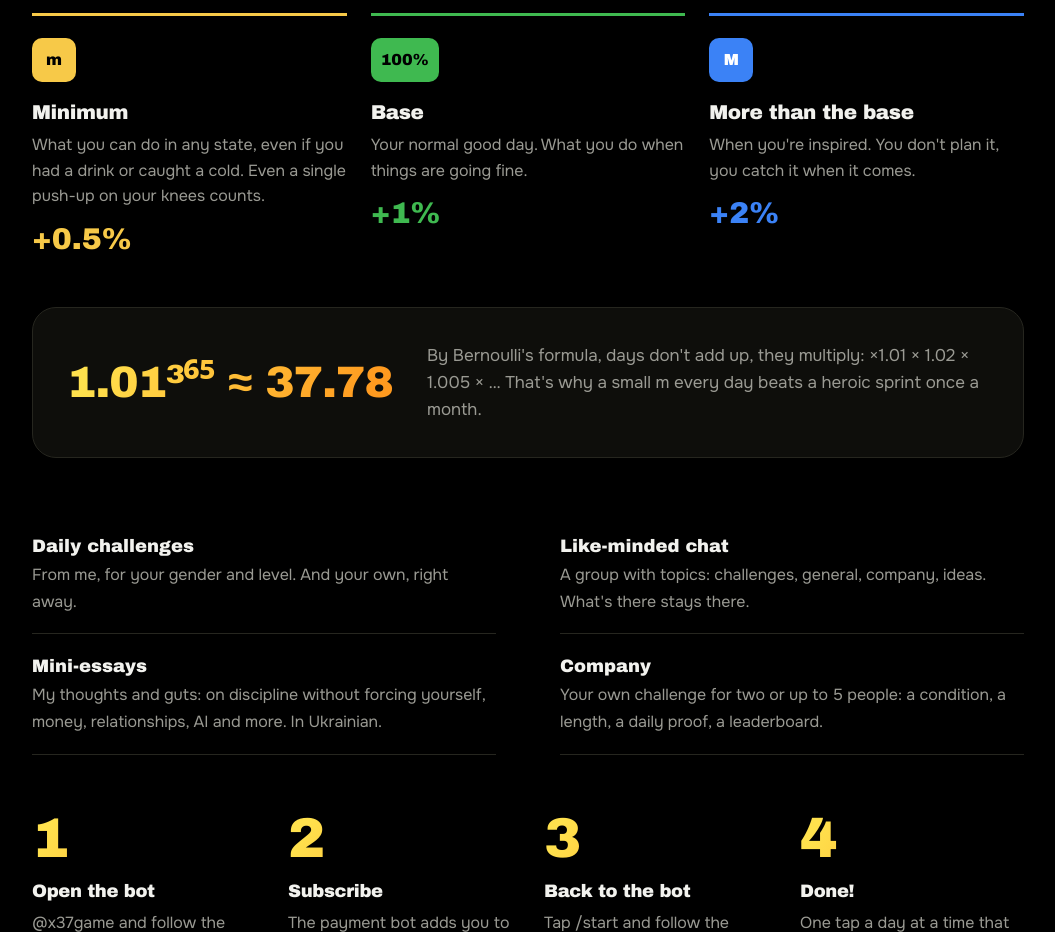
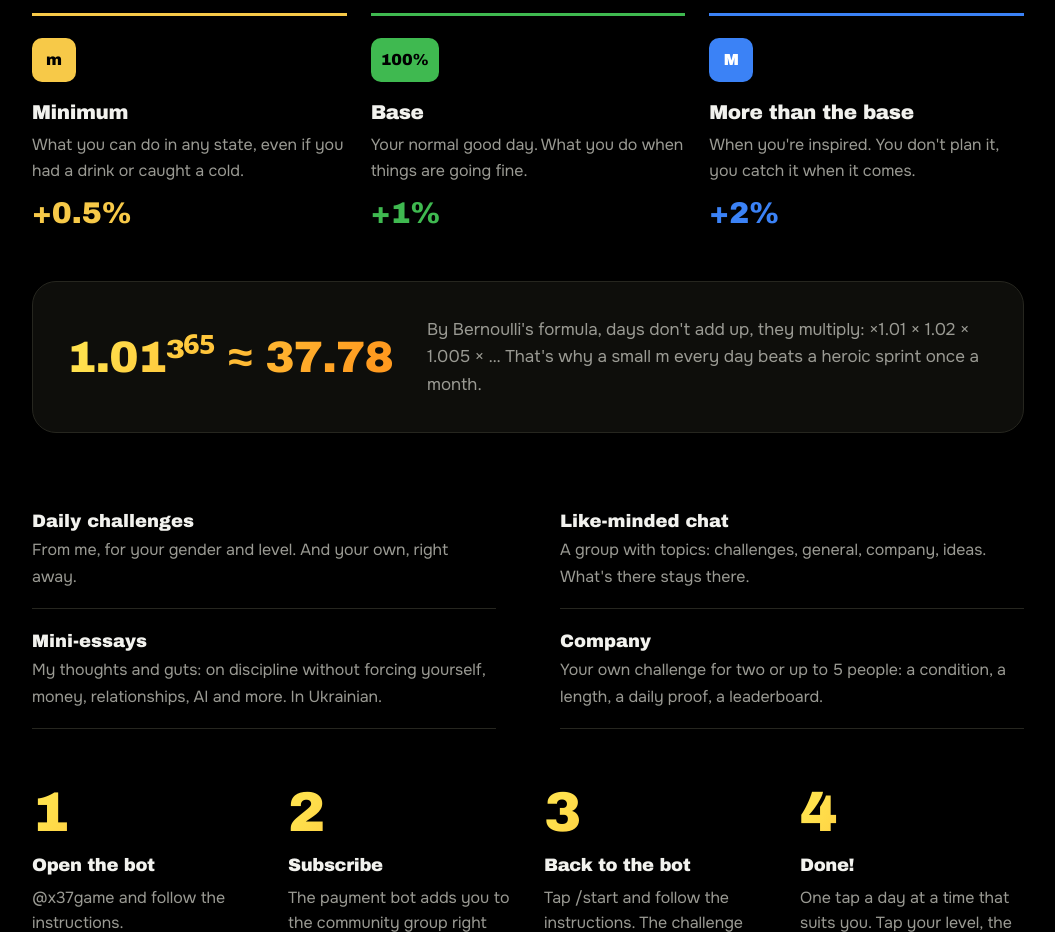
Before and after one commit to ToluOmis/x37-site, a plain HTML site: page index.html in a window 1280 px wide. Shown: the part 2480-3412 px from the top of the page, without its empty margins (112-1167 px from the left). Drawn offline with Linux system fonts and the light colour scheme; a web font is replaced by a local one.

Commit message:
Drop push-up line
Co-Authored-By: Claude Opus 5.5 <noreply@anthropic.com>
Claude-Session: https://claude.ai/code/session_017tCMnbDd2Xu9b1bTgGDKXw

```diff
--- a/index.html
+++ b/index.html
@@ -372,7 +372,7 @@ const T = {
          ["🗓","Свій челендж","одразу","Можеш іти з моїми або завести свій: назвеш його, задаси свої м і 100%, і бот рахуватиме так само."],
          ["📲","Картка дня","1 натискання","Бот надсилає її у твій час. Рахує серію, математику результату й щодня відкриває шматочок секретної картинки челенджу."],
          ["🤝","Компанія","до 5 друзів","Створюєш свій челендж і кидаєш посилання друзям. Щодня кожен підтверджує фото чи скріном, інші зараховують."]],
-    lv_m:"Мінімум", lv_m_p:"Те, що ти можеш зробити в будь-якому стані, навіть якщо випив чи застудився. Хоч одне віджимання на колінках вже рахується.",
+    lv_m:"Мінімум", lv_m_p:"Те, що ти можеш зробити в будь-якому стані, навіть якщо випив чи застудився.",
     lv_n:"База", lv_n_p:"Твій звичайний добрий день. Те, що ти робиш, коли все йде нормально.",
     lv_x:"Більше за базу", lv_x_p:"На натхненні. Не плануєш, просто ловиш, коли прийде.",
     f_p:"За формулою Бернуллі дні не додаються, а перемножуються: ×1,01 × 1,02 × 1,005 × … Тому маленька м щодня сильніша за героїчний ривок раз на місяць.",
@@ -429,7 +429,7 @@ const T = {
          ["🗓","Your own challenge","right away","Go with mine or set up your own: name it, set your m and 100%, and the bot counts it the same way."],
          ["📲","Day card","1 tap","The bot sends it at your time. It counts your streak and your math of results, and every day reveals a piece of the challenge's secret picture."],
          ["🤝","Company","up to 5 friends","Create your own challenge and send the link to friends. Every day everyone proves it with a photo or screenshot, the others accept it."]],
-    lv_m:"Minimum", lv_m_p:"What you can do in any state, even if you had a drink or caught a cold. Even a single push-up on your knees counts.",
+    lv_m:"Minimum", lv_m_p:"What you can do in any state, even if you had a drink or caught a cold.",
     lv_n:"Base", lv_n_p:"Your normal good day. What you do when things are going fine.",
     lv_x:"More than the base", lv_x_p:"When you're inspired. You don't plan it, you catch it when it comes.",
     f_p:"By Bernoulli's formula, days don't add up, they multiply: ×1.01 × 1.02 × 1.005 × … That's why a small m every day beats a heroic sprint once a month.",
```
